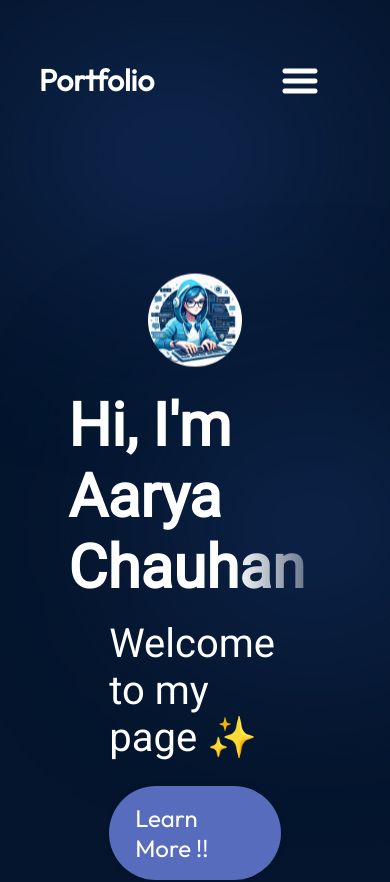
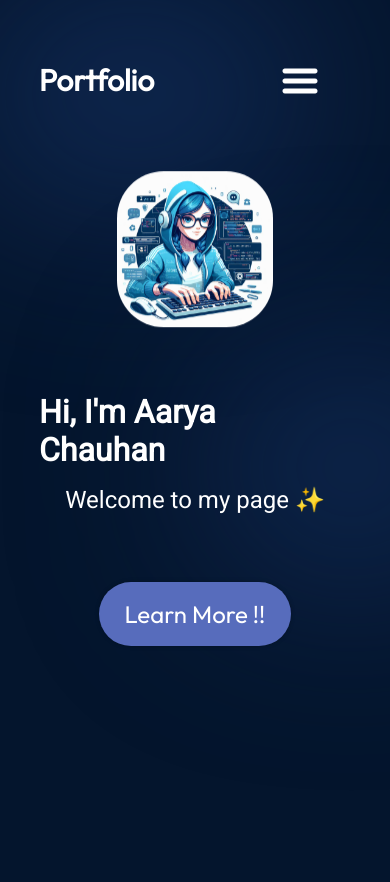
Before and after one commit to Aarya-Chauhan/Portfolio-lone-page, a React (Vite) app: page / in a window 390 px wide. Shown: the top 882 px of the page. Built offline with nearby package versions, Linux system fonts and the light colour scheme; a web font is replaced by a local one.

Commit message:
hero section mobile view completion

```diff
--- a/src/components/Hero/Hero.module.css
+++ b/src/components/Hero/Hero.module.css
@@ -108,9 +108,47 @@
 @media screen and (max-width: 830px) {
   .container {
     flex-direction: column-reverse;
+    align-items: center;
+    flex-wrap: wrap;
+    width: 100%;
+    object-fit: cover;
+    margin-top:3vh;
+    padding: 0 10vw;
+    margin-left: 0;
+    margin-right: 0;
+
   }
 
   .content {
+    width: fit-content;
     align-items: center;
+    justify-content: center;
+    position: relative;
   }
+
+  .heroImg{
+    margin: 5vh;
+    padding: 0;
+    width: 50%;
+    align-items: center;
+    justify-content: center;
+    border-radius: 30%;
+  }
+
+  .title{
+    width: fit-content;
+    font-size: xx-large;
+    font-weight: 1000;
+  }
+
+  .description{
+    font-size: x-large;
+    font-weight: 200;
+  }
+
+  .contactBtn{
+    margin: 5vh;
+  }
+
+
 }
```
